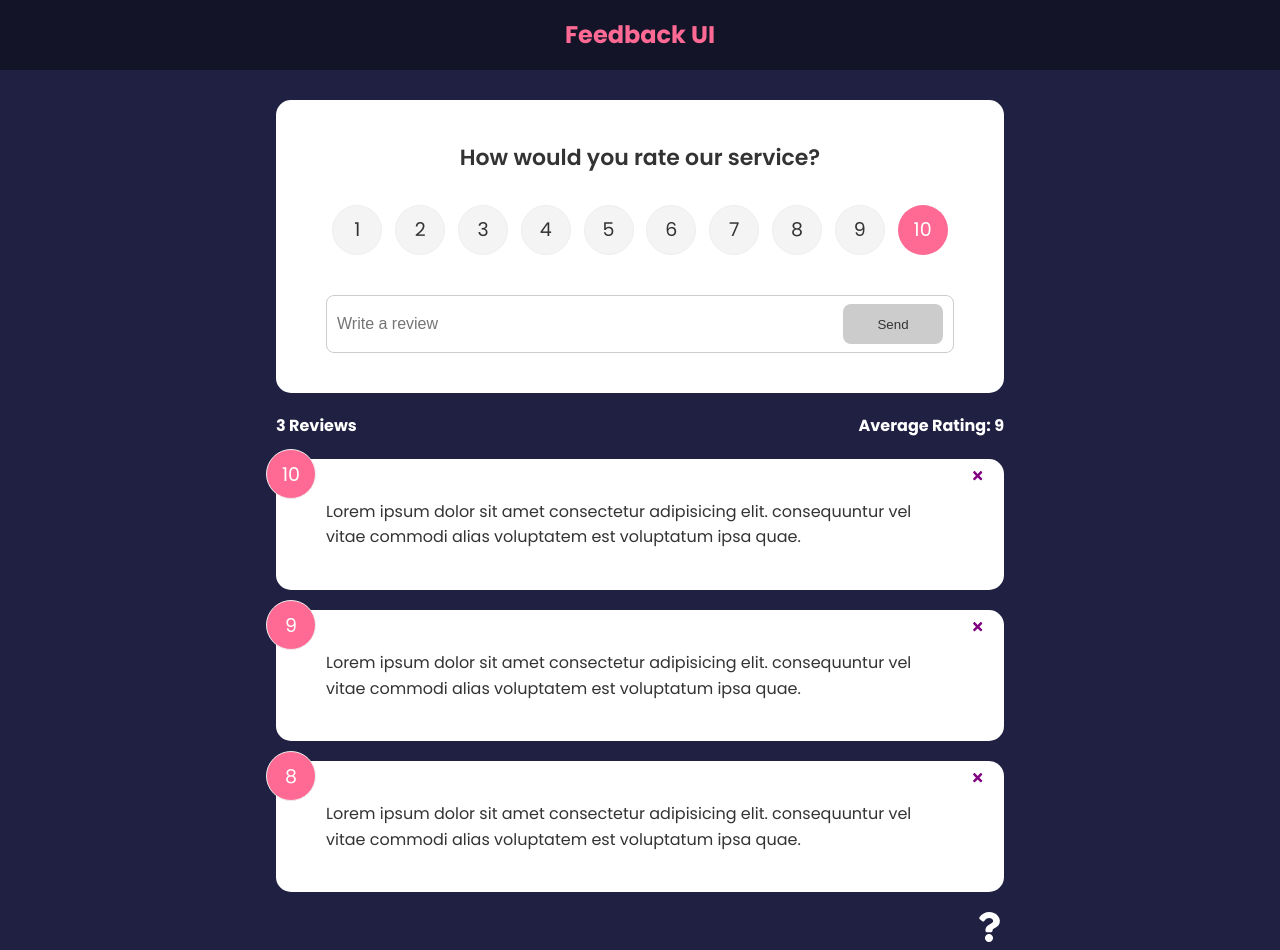
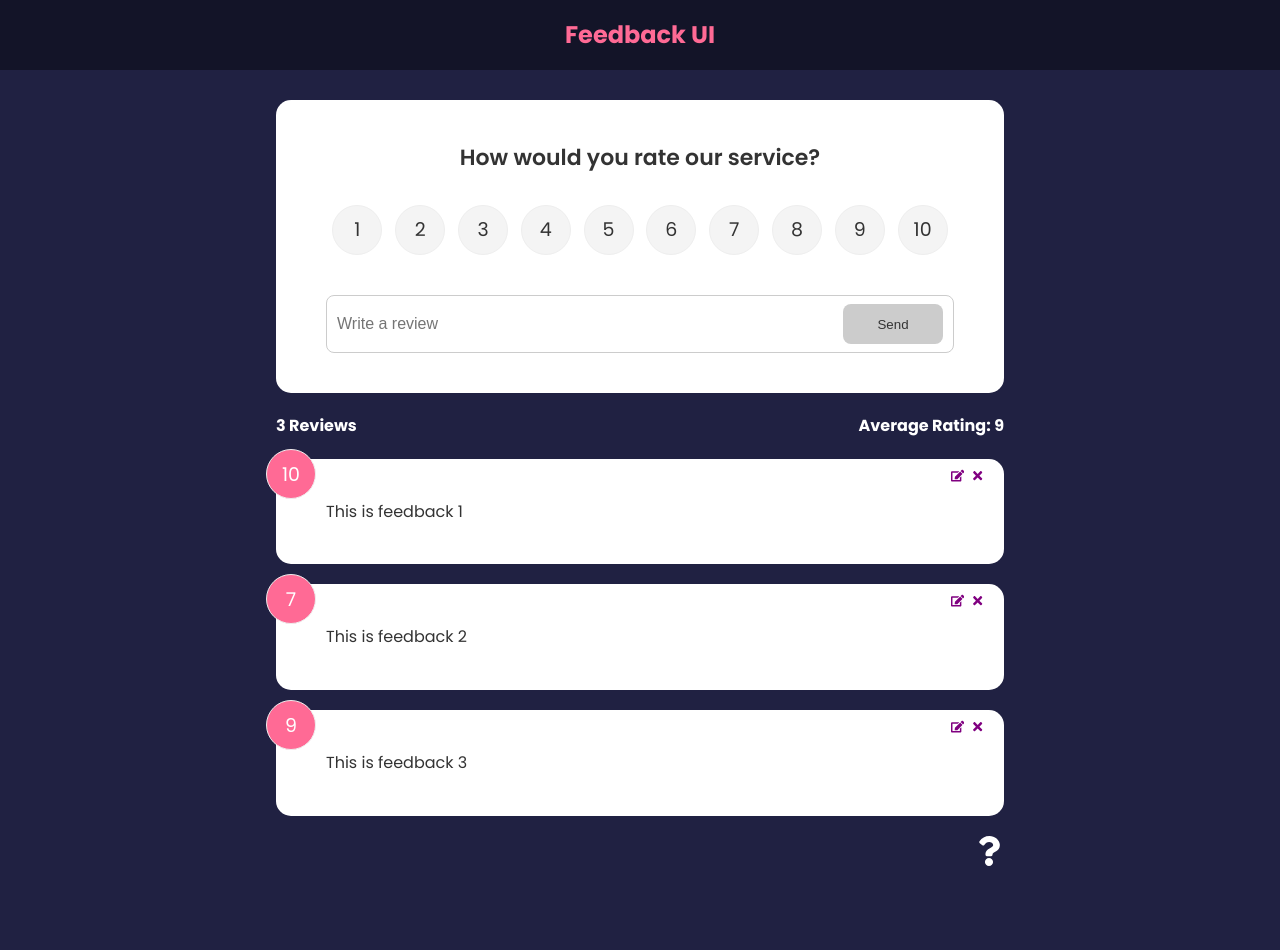
Before and after one commit to billi-yelle/feedback-app, a React (Create React App) app: page / in a window 1280 px wide. After the commit the page ends 873 px from the top, so only its background shows below. Built offline with nearby package versions, Linux system fonts and the light colour scheme.

Commit message:
added edit

```diff
--- a/src/App.js
+++ b/src/App.js
@@ -1,29 +1,15 @@
-import { v4 as uuidv4 } from 'uuid';
 import { BrowserRouter as Router, Route, Routes } from 'react-router-dom';
-import { useState } from 'react';
 import FeedbackList from './components/FeedbackList';
 import Header from './components/Header';
-import FeedbackData from './data/FeedbackData';
 import FeedbackStats from './components/FeedbackStats';
 import FeedbackForm from './components/FeedbackForm';
 import AboutIconLink from './components/AboutIconLink';
 import AboutPage from './pages/AboutPage';
+import { FeedbackProvider } from './context/FeedBackContext';
 
 function App() {
-  const [feedback, setFeedback] = useState(FeedbackData);
-
-  const deleteFeedback = id => {
-    if (window.confirm('Are you sure you want to delete?')) {
-      setFeedback(feedback.filter(item => item.id !== id));
-    }
-  };
-
-  const addFeedback = newFeedback => {
-    newFeedback.id = uuidv4();
-    setFeedback([newFeedback, ...feedback]);
-  };
-
   return (
+    <FeedbackProvider>
       <Router>
         <Header />
         <div className='container'>
@@ -33,12 +19,9 @@
               path='/'
               element={
                 <>
-                <FeedbackForm handleAdd={addFeedback} />
-                <FeedbackStats feedback={feedback} />
-                <FeedbackList
-                  feedback={feedback}
-                  handleDelete={deleteFeedback}
-                />
+                  <FeedbackForm />
+                  <FeedbackStats />
+                  <FeedbackList />
                 </>
               }
             ></Route>
@@ -47,6 +30,7 @@
           <AboutIconLink />
         </div>
       </Router>
+    </FeedbackProvider>
   );
 }
 
--- a/src/components/FeedbackForm.jsx
+++ b/src/components/FeedbackForm.jsx
@@ -1,14 +1,26 @@
-import { useState } from 'react';
+import { useState, useContext, useEffect } from 'react';
 
 import RatingSelect from './RatingSelect';
 import Card from './shared/Card';
 import Button from './shared/Button';
+import FeedbackContext from '../context/FeedBackContext';
 
-function FeedbackForm({ handleAdd }) {
+function FeedbackForm() {
   const [text, setText] = useState('');
   const [rating, setRating] = useState('10');
   const [btnDisabled, setBtnDisabled] = useState(true);
   const [message, setMessage] = useState('');
+
+  const { addFeedback, feedbackEdit, updateFeedback } =
+    useContext(FeedbackContext);
+
+  useEffect(() => {
+    if (feedbackEdit.edit === true) {
+      setBtnDisabled(false);
+      setText(feedbackEdit.item.text);
+      setRating(feedbackEdit.item.rating);
+    }
+  }, [feedbackEdit]);
 
   const handletextChange = e => {
     if (text === '') {
@@ -31,10 +43,15 @@
         text,
         rating,
       };
-
-      handleAdd(newFeedback);
+      if (feedbackEdit.edit === true) {
+        updateFeedback(feedbackEdit.item.id, newFeedback);
+        feedbackEdit.edit = false;
+      } else {
+        addFeedback(newFeedback);
+      }
 
       setText('');
+      setBtnDisabled(true);
     }
   };
 
--- a/src/components/FeedbackItem.jsx
+++ b/src/components/FeedbackItem.jsx
@@ -1,14 +1,20 @@
-import { FaTimes } from 'react-icons/fa';
+import { FaTimes, FaEdit } from 'react-icons/fa';
+import { useContext } from 'react';
+import FeedbackContext from '../context/FeedBackContext';
 
 import PropTypes from 'prop-types';
 import Card from './shared/Card';
 
-function FeedbackItem({ item, handleDelete }) {
+function FeedbackItem({ item }) {
+  const { deleteFeedback, editFeedback } = useContext(FeedbackContext);
   return (
     <Card>
       <div className='num-display'>{item.rating}</div>
-      <button onClick={() => handleDelete(item.id)} className='close'>
+      <button onClick={() => deleteFeedback(item.id)} className='close'>
         <FaTimes color='purple' />
+      </button>
+      <button onClick={() => editFeedback(item)} className='edit'>
+        <FaEdit color='purple' />
       </button>
       <div className='text-display'>{item.text}</div>
     </Card>
--- a/src/components/FeedbackList.jsx
+++ b/src/components/FeedbackList.jsx
@@ -1,8 +1,11 @@
-// import PropTypes from 'prop-types';
+import { useContext } from 'react';
 import { motion, AnimatePresence } from 'framer-motion';
 import FeedbackItem from './FeedbackItem';
+import FeedbackContext from '../context/FeedBackContext';
 
-function FeedbackList({ feedback, handleDelete }) {
+function FeedbackList() {
+  const { feedback } = useContext(FeedbackContext);
+
   if (!feedback || feedback.length === 0) {
     return <p>No Feedback Yet!</p>;
   }
@@ -18,11 +21,7 @@
             exit={{ opacity: 0 }}
             layout
           >
-            <FeedbackItem
-              key={item.id}
-              item={item}
-              handleDelete={handleDelete}
-            />
+            <FeedbackItem key={item.id} item={item} />
           </motion.div>
         ))}
       </AnimatePresence>
@@ -38,11 +37,4 @@
   // );
 }
 
-// FeedbackList.propTypes = {
-//   feedback: PropTypes.arrayOf({
-//     id: PropTypes.string.isRequired,
-//     text: PropTypes.string.isRequired,
-//     rating: PropTypes.number.isRequired,
-//   }),
-// };
 export default FeedbackList;
--- a/src/components/FeedbackStats.jsx
+++ b/src/components/FeedbackStats.jsx
@@ -1,12 +1,12 @@
-import PropTypes from 'prop-types';
+import { useContext } from 'react';
+import FeedbackContext from '../context/FeedBackContext';
 
-function FeedbackStats({ feedback }) {
+function FeedbackStats() {
+  const { feedback } = useContext(FeedbackContext);
   // Calculate ratings average
   let average = Math.round(
     feedback.reduce((acc, { rating }) => acc + rating, 0) / feedback.length
   );
-
-  average = average.toFixed(1).replace(/[.,]0$/, '');
 
   return (
     <div className='feedback-stats'>
@@ -16,7 +16,4 @@
   );
 }
 
-FeedbackStats.propTypes = {
-  feedback: PropTypes.array.isRequired,
-};
 export default FeedbackStats;
--- a/src/components/RatingSelect.jsx
+++ b/src/components/RatingSelect.jsx
@@ -1,7 +1,14 @@
-import { useState } from 'react';
+import { useState, useContext, useEffect } from 'react';
+import FeedbackContext from '../context/FeedBackContext';
 
 function RatingSelect({ select }) {
   const [selected, setSelected] = useState(10);
+
+  const { feedbackEdit } = useContext(FeedbackContext);
+
+  useEffect(() => {
+    setSelected(feedbackEdit.item.rating);
+  }, [feedbackEdit]);
 
   const handleChange = e => {
     setSelected(+e.target.value);
--- /dev/null
+++ b/src/context/FeedBackContext.jsx
@@ -0,0 +1,62 @@
+import { v4 as uuidv4 } from 'uuid';
+import { createContext, useState } from 'react';
+
+const FeedbackContext = createContext();
+
+export const FeedbackProvider = ({ children }) => {
+  const [feedback, setFeedback] = useState([
+    { id: 1, text: 'This is feedback 1', rating: 10 },
+    { id: 2, text: 'This is feedback 2', rating: 7 },
+    { id: 3, text: 'This is feedback 3', rating: 9 },
+  ]);
+
+  const [feedbackEdit, setFeedbackEdit] = useState({
+    item: {},
+    edit: false,
+  });
+
+  //delete Feedback
+  const deleteFeedback = id => {
+    if (window.confirm('Are you sure you want to delete?')) {
+      setFeedback(feedback.filter(item => item.id !== id));
+    }
+  };
+
+  //Add feedback
+  const addFeedback = newFeedback => {
+    newFeedback.id = uuidv4();
+    setFeedback([newFeedback, ...feedback]);
+  };
+
+  // Update feedback Item
+  const updateFeedback = (id, updItem) => {
+    setFeedback(
+      feedback.map(item => (item.id === id ? { ...item, ...updItem } : item))
+    );
+  };
+
+  //set item to be updated
+  const editFeedback = item => {
+    setFeedbackEdit({
+      item,
+      edit: true,
+    });
+  };
+
+  return (
+    <FeedbackContext.Provider
+      value={{
+        feedback,
+        feedbackEdit,
+        deleteFeedback,
+        addFeedback,
+        editFeedback,
+        updateFeedback,
+      }}
+    >
+      {children}
+    </FeedbackContext.Provider>
+  );
+};
+
+export default FeedbackContext;
```
Lines whose indentation alone changed are shown as unchanged.
